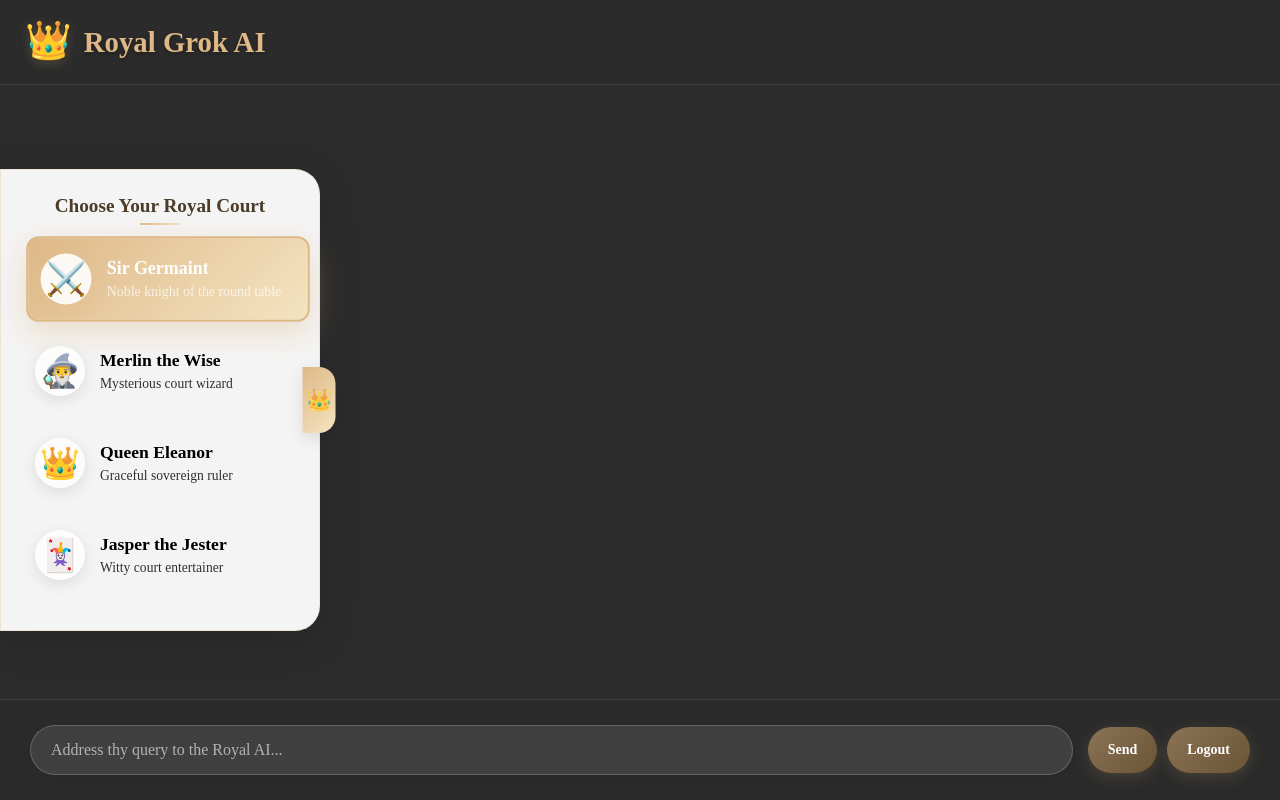
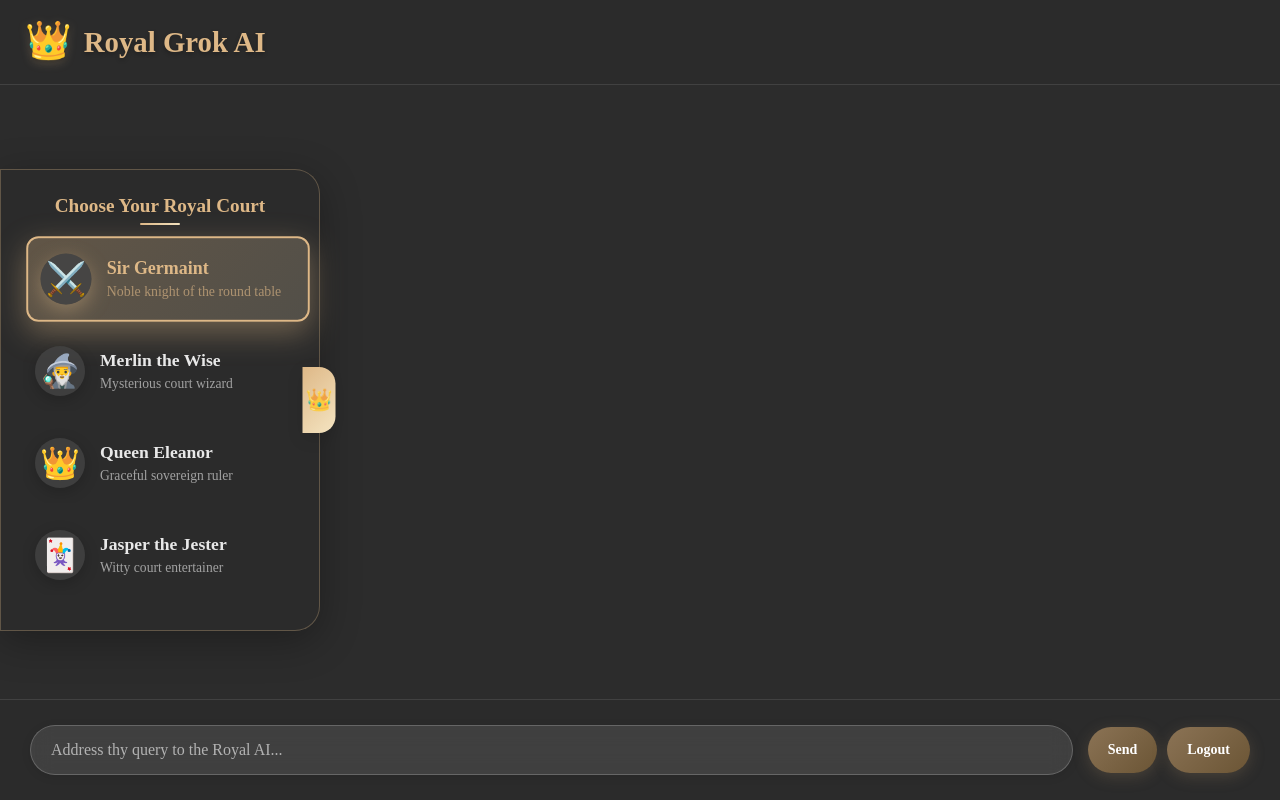
Before and after one commit to surajssc1232/royalai, a Flask app: page /chat in a window 1280 px wide. Run offline with Flask 3, Linux system fonts and the light colour scheme; the visitor is signed in with stand-in values (Sample User, id 1); parts of the project's set-up code (start-up, migrations or seed data) failed here and were passed over; some libraries are stand-ins or nearby versions.

Commit message:
dots updated

```diff
--- a/templates/index.html
+++ b/templates/index.html
@@ -657,10 +657,10 @@
             left: 0;
             transform: translateY(-50%) translateX(-100%);
             width: 320px;
-            background: rgba(255, 255, 255, 0.95);
+            background: rgba(44, 44, 44, 0.95);
             backdrop-filter: blur(20px);
             border-radius: 0 25px 25px 0;
-            box-shadow: 0 10px 40px rgba(0, 0, 0, 0.15);
+            box-shadow: 0 10px 40px rgba(0, 0, 0, 0.3);
             border: 1px solid rgba(222, 184, 135, 0.3);
             padding: 25px 20px;
             transition: all 0.4s cubic-bezier(0.4, 0, 0.2, 1);
@@ -700,7 +700,7 @@
 
         .personality-selector h3 {
             font-size: 1.2em;
-            color: #4a3c28;
+            color: #deb887;
             margin: 0 0 20px 0;
             text-align: center;
             font-weight: 600;
@@ -749,22 +749,26 @@
         }
 
         .personality-option:hover {
-            background: linear-gradient(135deg, rgba(222, 184, 135, 0.1), rgba(244, 228, 193, 0.15));
+            background: linear-gradient(135deg, rgba(222, 184, 135, 0.2), rgba(244, 228, 193, 0.25));
             transform: translateX(8px) scale(1.02);
-            border-color: rgba(222, 184, 135, 0.3);
-            box-shadow: 0 8px 25px rgba(222, 184, 135, 0.2);
+            border-color: rgba(222, 184, 135, 0.4);
+            box-shadow: 0 8px 25px rgba(222, 184, 135, 0.3);
         }
 
         .personality-option.active {
-            background: linear-gradient(135deg, #deb887, #f4e4c1);
-            color: white;
+            background: linear-gradient(135deg, rgba(222, 184, 135, 0.3), rgba(244, 228, 193, 0.2));
+            color: #deb887;
             transform: translateX(8px) scale(1.02);
             border-color: #deb887;
             box-shadow: 0 10px 30px rgba(222, 184, 135, 0.4);
         }
 
         .personality-option.active .personality-desc {
-            color: rgba(255, 255, 255, 0.9);
+            color: rgba(222, 184, 135, 0.8);
+        }
+
+        .personality-option.active .personality-title {
+            color: #deb887;
         }
 
         .personality-emoji {
@@ -774,20 +778,20 @@
             justify-content: center;
             width: 50px;
             height: 50px;
-            background: rgba(255, 255, 255, 0.8);
+            background: rgba(68, 68, 68, 0.8);
             border-radius: 50%;
             transition: all 0.3s ease;
-            box-shadow: 0 4px 15px rgba(0, 0, 0, 0.1);
+            box-shadow: 0 4px 15px rgba(0, 0, 0, 0.2);
         }
 
         .personality-option:hover .personality-emoji {
             transform: scale(1.2) rotate(10deg);
-            background: rgba(255, 255, 255, 1);
-            box-shadow: 0 6px 20px rgba(0, 0, 0, 0.15);
+            background: rgba(68, 68, 68, 1);
+            box-shadow: 0 6px 20px rgba(0, 0, 0, 0.25);
         }
 
         .personality-option.active .personality-emoji {
-            background: rgba(255, 255, 255, 0.9);
+            background: rgba(68, 68, 68, 0.9);
             box-shadow: 0 6px 20px rgba(222, 184, 135, 0.4);
         }
 
@@ -800,6 +804,7 @@
             margin-bottom: 4px;
             font-size: 1.1em;
             transition: all 0.3s ease;
+            color: #e8e8e8;
         }
 
         .personality-desc {
@@ -807,6 +812,7 @@
             opacity: 0.8;
             transition: all 0.3s ease;
             line-height: 1.3;
+            color: #c0c0c0;
         }
 
         .personality-option:hover .personality-title {
@@ -835,7 +841,7 @@
                 transform: none;
                 width: calc(100% - 20px);
                 max-width: none;
-                background: rgba(255, 255, 255, 0.95);
+                background: rgba(44, 44, 44, 0.95);
                 margin: 10px auto;
                 border-radius: 15px;
                 padding: 20px 15px;
```
